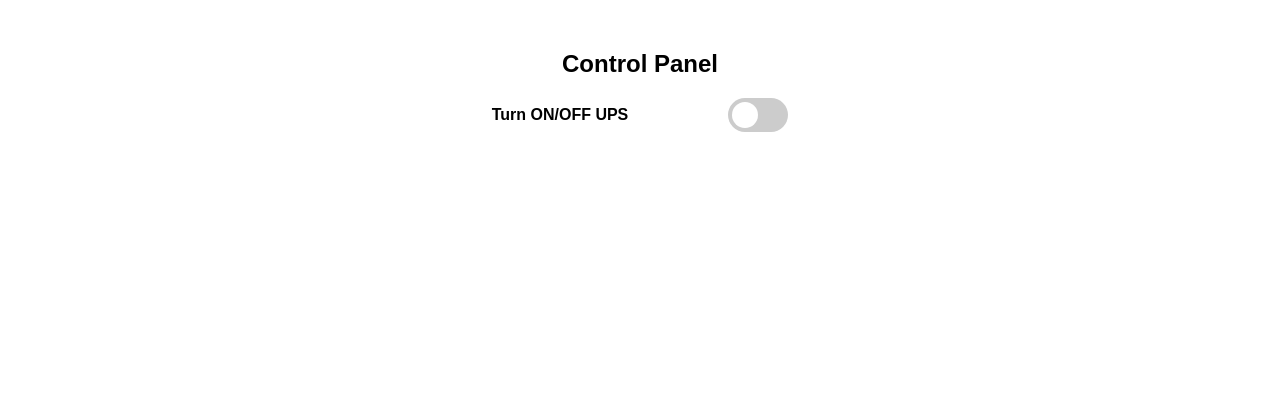
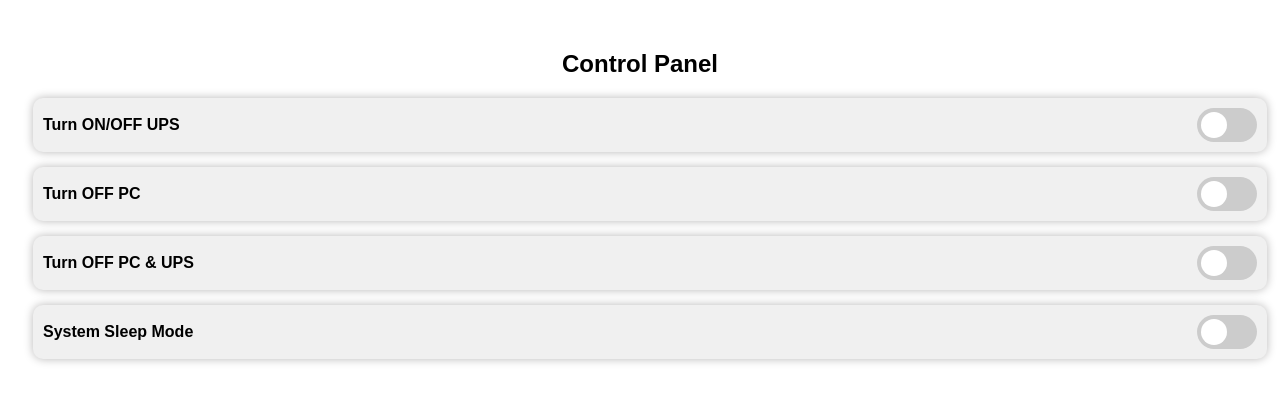
Before and after one commit to DNAMcKnight/Smart-UPS-System, a plain HTML site: page data/index.html in a window 1280 px wide. Drawn offline with Linux system fonts and the light colour scheme.

Commit message:
experimenting with more buttons and style

```diff
--- a/data/index.html
+++ b/data/index.html
@@ -17,7 +17,30 @@
             <span class="slider round"></span>
         </label>
     </div>
-    <!-- <button id="toggleBtn">Toggle</button> -->
+    <div class="control-row">
+        <span class="ups-text"><b>Turn OFF PC</b>
+        </span>
+        <label class="switch">
+            <input id="toggleBtn1" type="checkbox">
+            <span class="slider round"></span>
+        </label>
+    </div>
+    <div class="control-row">
+        <span class="ups-text"><b>Turn OFF PC & UPS</b>
+        </span>
+        <label class="switch">
+            <input id="toggleBtn2" type="checkbox">
+            <span class="slider round"></span>
+        </label>
+    </div>
+    <div class="control-row">
+        <span class="ups-text"><b>System Sleep Mode</b>
+        </span>
+        <label class="switch">
+            <input id="toggleBtn3" type="checkbox">
+            <span class="slider round"></span>
+        </label>
+    </div>
     <script src="scripts.js"></script>
 </body>
 
--- a/data/styles.css
+++ b/data/styles.css
@@ -2,8 +2,9 @@ body {
     text-align: center;
     font-family: Arial, Helvetica, sans-serif;
     margin-top: 50px;
+    padding-left: 25px;  /* 50px from the left edge */
+    padding-right: 25px; /* 50px from the right edge */
 }
-
 
 .switch {
   position: relative;
@@ -65,12 +66,16 @@ input:checked + .slider:before {
   border-radius: 50%;
 }
 
-.ups-text {
-  margin-right: 100px; /* spacing between text and button */
-}
 
 .control-row {
-  display: inline-flex;
-  align-items: center; /* vertical alignment */
-  margin-right: 0px; /* spacing between text and button */
+  display: flex;  /* Use flexbox */
+  justify-content: space-between; /* Space out the elements */
+  align-items: center;  /* Vertically center the items */
+  width: 100%; /* Full width of the container */
+  margin-top: 15px; /* Optional, just to add some vertical space */
+  gap: 5vw;  /* This sets the spacing to be based on the viewport width */
+  background-color: #f0f0f0;
+  padding: 10px; /* Optional, just to add some padding */
+  border-radius: 10px;
+  box-shadow: #b8b7b7 0px 0px 10px;
 }
```
